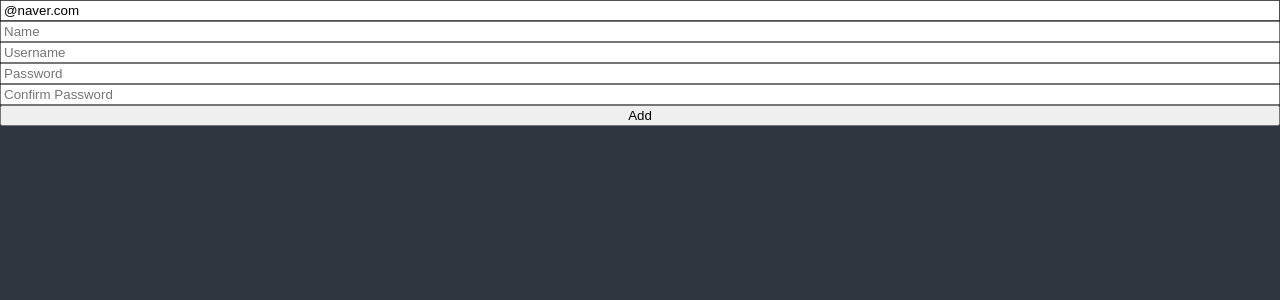
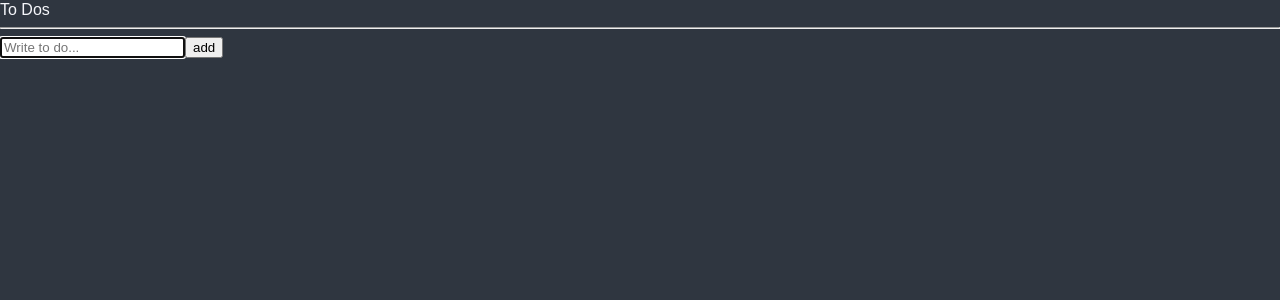
Before and after one commit to helious23/maxflix-remaster, a React (Create React App) app: page / in a window 1280 px wide. Shown: the top 300 px of the page. Built offline with nearby package versions, Linux system fonts and the light colour scheme.

Commit message:
recoil useRecoilState

```diff
--- a/src/ToDoList.tsx
+++ b/src/ToDoList.tsx
@@ -1,106 +1,71 @@
+import { useEffect } from "react";
 import { useForm } from "react-hook-form";
+import { atom, useRecoilState } from "recoil";
+
+interface IToDo {
+  id: number;
+  text: string;
+  category: "TO_DO" | "DOING" | "DONE";
+}
+
+const toDoState = atom<IToDo[]>({
+  key: "toDo",
+  default: [],
+});
 
 interface IForm {
-  email: string;
-  name: string;
-  username: string;
-  password: string;
-  password1: string;
-  extraError?: string;
+  toDo: string;
 }
 
 export const ToDoList = () => {
+  const [toDos, setToDos] = useRecoilState(toDoState);
   const {
     register,
     handleSubmit,
+    setValue,
+    setFocus,
     formState: { errors },
-    setError,
   } = useForm<IForm>({
-    defaultValues: {
-      email: "@naver.com",
-    },
+    mode: "all",
   });
-  const onValid = (data: IForm) => {
-    if (data.password !== data.password1) {
-      setError(
-        "password1",
-        { message: "비밀번호가 일치하지 않습니다" },
-        { shouldFocus: true }
-      );
-    }
-    // setError("extraError", { message: "Server Offline" });
+
+  const onValid = ({ toDo }: IForm) => {
+    setToDos((oldToDos) => [
+      { id: Date.now(), text: toDo, category: "TO_DO" },
+      ...oldToDos,
+    ]);
+    setValue("toDo", "");
   };
-  console.log(errors);
+  console.log(toDos);
+
+  useEffect(() => {
+    setFocus("toDo");
+  }, [setFocus]);
 
   return (
     <div>
-      <form
-        style={{ display: "flex", flexDirection: "column" }}
-        onSubmit={handleSubmit(onValid)}
-      >
+      <h1>To Dos</h1>
+      <hr />
+      <form onSubmit={handleSubmit(onValid)}>
         <input
-          type="email"
-          placeholder="E-mail"
-          {...register("email", {
-            required: "이메일은 필수 항목 입니다",
-            pattern: {
-              value: /^[A-Za-z0-9._%+-]+@naver.com$/,
-              message: "naver@com 이 필요합니다",
+          {...register("toDo", {
+            required: "할 일을 입력하세요",
+            minLength: {
+              value: 2,
+              message: "두 글자 이상 입력이 필요합니다",
             },
           })}
+          type="text"
+          placeholder="Write to do..."
         />
-        <span>{errors?.email?.message}</span>
-        <input
-          type="text"
-          placeholder="Name"
-          {...register("name", {
-            required: "성함은 필수 항목 입니다",
-            validate: {
-              noMax: (value) =>
-                !value.includes("max") || "max 는 포함할수 없습니다",
-            },
-          })}
-        />
-        <span>{errors?.name?.message}</span>
-        <input
-          type="text"
-          placeholder="Username"
-          {...register("username", {
-            required: "사용자명은 필수 항목 입니다",
-            minLength: {
-              value: 5,
-              message: "사용자명은 5글자 이상이 필요합니다",
-            },
-          })}
-        />
-        <span>{errors?.username?.message}</span>
-        <input
-          type="text"
-          placeholder="Password"
-          {...register("password", {
-            required: "비밀번호는 필수 항목 입니다",
-            minLength: {
-              value: 8,
-              message: "비밀번호는 8글자 이상이 필요합니다",
-            },
-          })}
-        />
-        <span>{errors?.password?.message}</span>
-        <input
-          type="text"
-          placeholder="Confirm Password"
-          {...register("password1", {
-            required: "비밀번호 확인이 필요합니다",
-            minLength: {
-              value: 8,
-              message: "비밀번호는 8글자 이상이 필요합니다",
-            },
-          })}
-        />
-        <span>{errors?.password1?.message}</span>
-        <button>Add</button>
-        <span>{errors?.extraError?.message}</span>
+        <button>add</button>
+        <span>{errors?.toDo?.message}</span>
       </form>
+      <ul>
+        {toDos.map((toDo) => (
+          <li key={toDo.id}>{toDo.text}</li>
+        ))}
+      </ul>
     </div>
   );
 };
```
